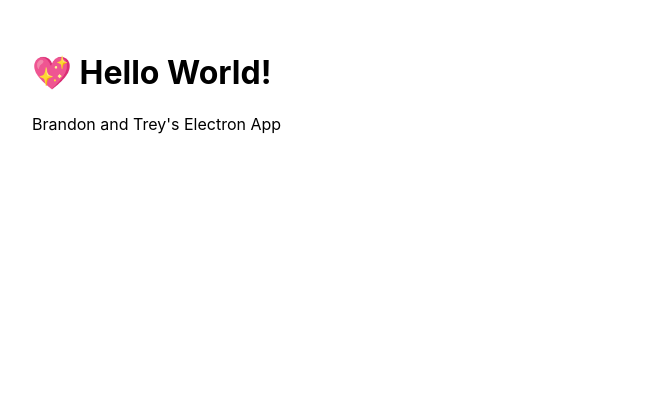
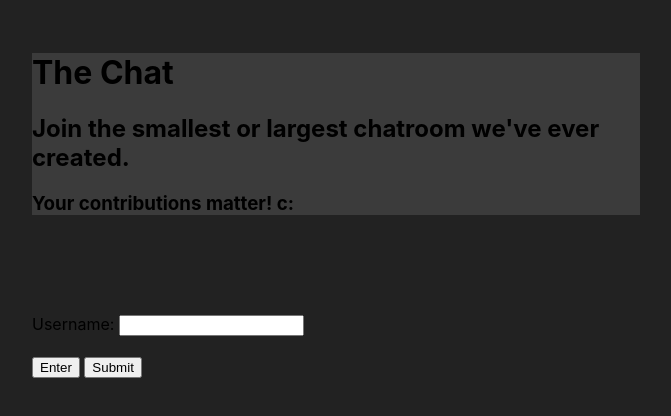
Before and after one commit to Brandon-Wong801/electron-chat-app, an Electron app: page src/index.html in a window 800 px wide. Shown: the whole page, without its empty margins (64-735 px from the left). Drawn offline with Linux system fonts and the light colour scheme.

Commit message:
began building UI

```diff
--- a/src/index.css
+++ b/src/index.css
@@ -1,6 +1,19 @@
 body {
   font-family: -apple-system, BlinkMacSystemFont, "Segoe UI", Roboto, Helvetica, Arial, sans-serif;
   margin: auto;
+  background-color: #222222;
+  opacity: 1;
   max-width: 38rem;
   padding: 2rem;
 }
+
+
+div.header{
+  background-color:#3b3b3b;
+}
+
+
+
+div{
+  opacity: 1;
+}
--- a/src/index.html
+++ b/src/index.html
@@ -2,11 +2,25 @@
 <html>
   <head>
     <meta charset="UTF-8">
-    <title>Hello World!</title>
+    <meta name="viewport" content="width=device-width, initial-scale=1">
+    <title>The Chat</title>
+
     <link rel="stylesheet" href="index.css">
   </head>
   <body>
-    <h1>💖 Hello World!</h1>
-    <p>Brandon and Trey's Electron App</p>
+
+    <div class="header">
+
+      <h1 class = "title">The Chat</h1>
+      <h2 class ="has-text-light">Join the smallest or largest chatroom we've ever created. </h2>
+      <h3 class ="has-text-light">Your contributions matter! c:</h3>
+    </div>
+    <br><br><br><br>
+
+    <label for="fname">Username:</label>
+  <input type="text" id="uname" name="uname"><br><br>
+
+    <button id="enter">Enter</button>
+    <input type="submit" value="Submit">
   </body>
 </html>
```
